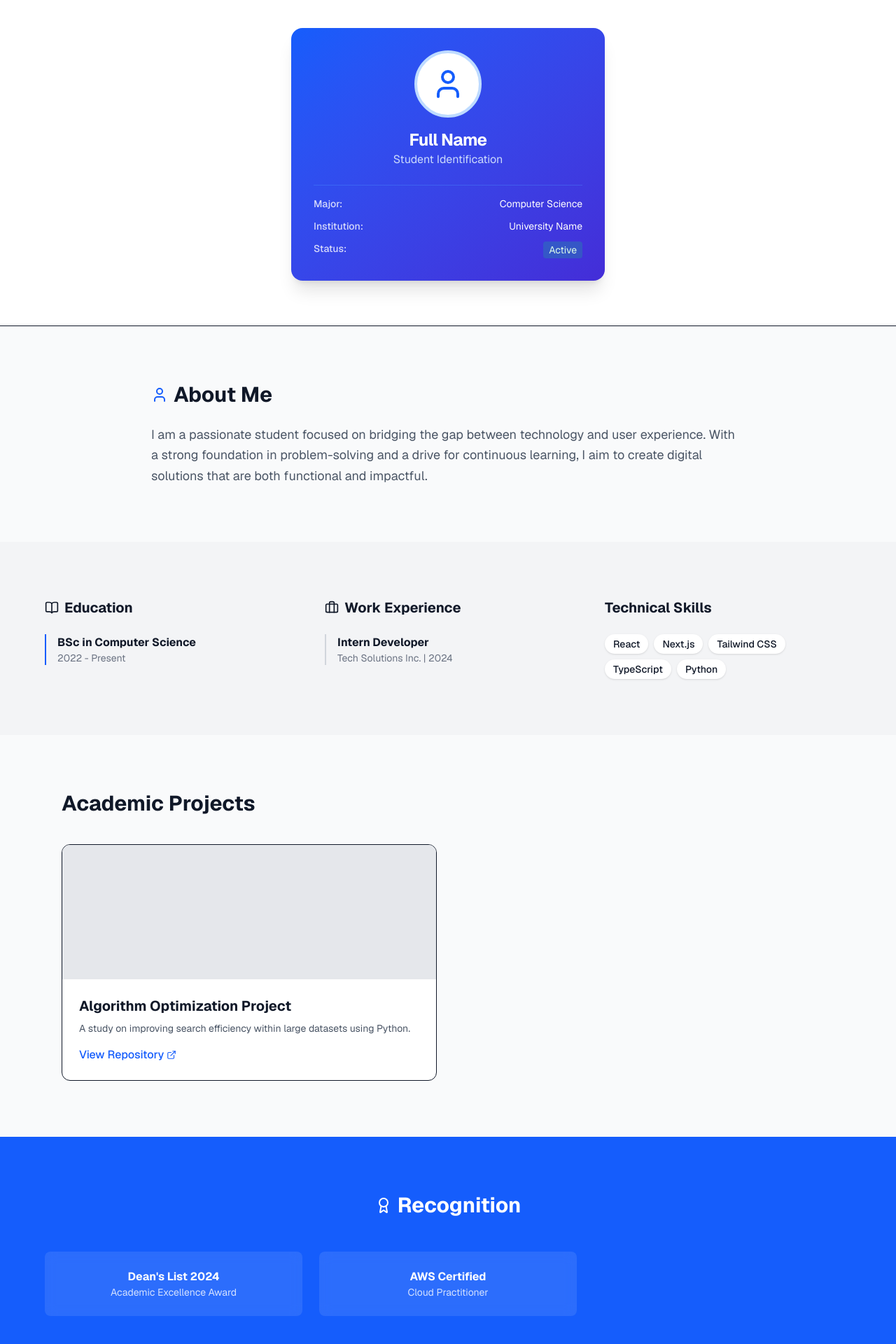
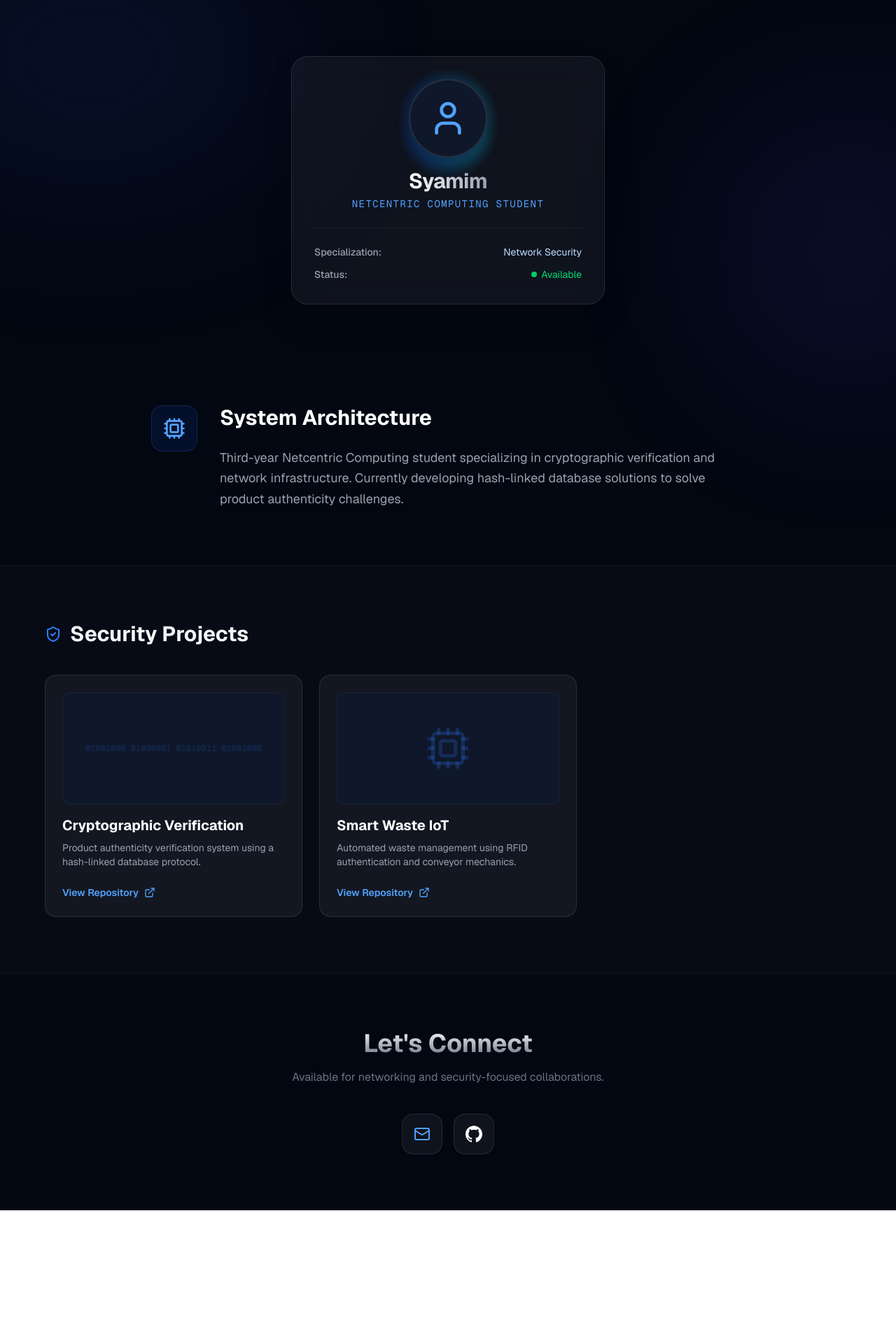
Before and after one commit to sya-rgb/myPortfolio, a Next.js app: page / in a window 1280 px wide. Shown: the top 1920 px of the page at 70% size. After the commit the page ends 1729 px from the top, so only its background shows below. Built offline with nearby package versions, Linux system fonts and the light colour scheme.

Commit message:
updated code

```diff
--- a/app/page.tsx
+++ b/app/page.tsx
@@ -1,32 +1,41 @@
 import React from 'react';
-import { Mail, ExternalLink, Award, BookOpen, Briefcase, User } from 'lucide-react';
-import { SiGithub } from "react-icons/si";
+import { Mail, ExternalLink, Award, BookOpen, Briefcase, User, Cpu, ShieldCheck } from 'lucide-react';
+import { SiGithub} from "react-icons/si";
 
 export default function Portfolio() {
   return (
-    <div className="min-h-screen bg-gray-50 text-gray-900 font-sans">
+    <div className="min-h-screen bg-[#030712] text-gray-100 font-sans selection:bg-blue-500/30">
+      {/* --- FUTURISTIC BACKGROUND ELEMENTS --- */}
+      <div className="fixed inset-0 overflow-hidden pointer-events-none">
+        <div className="absolute -top-[10%] -left-[10%] w-[40%] h-[40%] rounded-full bg-blue-900/20 blur-[120px]" />
+        <div className="absolute top-[20%] -right-[10%] w-[30%] h-[50%] rounded-full bg-indigo-900/20 blur-[100px]" />
+      </div>
+
       {/* --- HERO / STUDENT CARD SECTION --- */}
-      <section className="pt-10 pb-16 px-4 flex justify-center bg-white border-b">
-        <div className="max-w-md w-full bg-gradient-to-br from-blue-600 to-indigo-700 rounded-2xl shadow-xl overflow-hidden text-white transition-transform hover:scale-[1.02]">
+      <section className="relative pt-20 pb-16 px-4 flex justify-center">
+        <div className="max-w-md w-full bg-white/5 backdrop-blur-xl border border-white/10 rounded-3xl shadow-2xl overflow-hidden text-white transition-all hover:border-blue-500/50">
           <div className="p-8 flex flex-col items-center text-center">
-            <div className="w-24 h-24 bg-white rounded-full mb-4 border-4 border-blue-200 flex items-center justify-center overflow-hidden">
-              <User size={48} className="text-blue-600" />
+            <div className="relative group">
+               <div className="absolute -inset-1 bg-gradient-to-r from-blue-600 to-cyan-400 rounded-full blur opacity-25 group-hover:opacity-75 transition duration-1000"></div>
+               <div className="relative w-28 h-28 bg-[#0f172a] rounded-full mb-4 border-2 border-white/10 flex items-center justify-center overflow-hidden">
+                 <User size={56} className="text-blue-400" />
+               </div>
             </div>
-            <h1 className="text-2xl font-bold tracking-tight">Full Name</h1>
-            <p className="text-blue-100 opacity-90 mb-6">Student Identification</p>
+            <h1 className="text-3xl font-bold tracking-tight bg-clip-text text-transparent bg-gradient-to-r from-white to-gray-400">
+              Syamim
+            </h1>
+            <p className="text-blue-400 font-mono text-sm mt-1 mb-6 tracking-widest">NETCENTRIC COMPUTING STUDENT</p>
 
-            <div className="w-full space-y-3 pt-4 border-t border-blue-400/30 text-sm">
-              <div className="flex justify-between">
-                <span className="font-medium opacity-80">Major:</span>
-                <span>Computer Science</span>
+            <div className="w-full space-y-3 pt-6 border-t border-white/5 text-sm">
+              <div className="flex justify-between items-center">
+                <span className="font-medium text-gray-400">Specialization:</span>
+                <span className="text-blue-200">Network Security</span>
               </div>
-              <div className="flex justify-between">
-                <span className="font-medium opacity-80">Institution:</span>
-                <span>University Name</span>
-              </div>
-              <div className="flex justify-between">
-                <span className="font-medium opacity-80">Status:</span>
-                <span className="bg-green-400/20 px-2 py-0.5 rounded text-green-100">Active</span>
+              <div className="flex justify-between items-center">
+                <span className="font-medium text-gray-400">Status:</span>
+                <span className="flex items-center gap-1.5 text-green-400">
+                  <span className="w-2 h-2 bg-green-400 rounded-full animate-pulse" /> Available
+                </span>
               </div>
             </div>
           </div>
@@ -34,101 +43,71 @@ export default function Portfolio() {
       </section>
 
       {/* --- SECTION 1: ABOUT ME --- */}
-      <section id="about" className="py-20 px-6 max-w-4xl mx-auto">
-        <h2 className="text-3xl font-bold mb-6 flex items-center gap-2">
-          <User className="text-blue-600" /> About Me
-        </h2>
-        <p className="text-lg text-gray-600 leading-relaxed">
-          I am a passionate student focused on bridging the gap between technology and user experience.
-          With a strong foundation in problem-solving and a drive for continuous learning,
-          I aim to create digital solutions that are both functional and impactful.
-        </p>
-      </section>
-
-      {/* --- SECTION 2: EDUCATION, SKILLS & WORK --- */}
-      <section className="py-20 bg-gray-100 px-6">
-        <div className="max-w-6xl mx-auto grid md:grid-cols-3 gap-12">
-          <div>
-            <h3 className="text-xl font-bold mb-6 flex items-center gap-2"><BookOpen size={20} /> Education</h3>
-            <div className="border-l-2 border-blue-600 pl-4 space-y-6">
-              <div>
-                <p className="font-bold">BSc in Computer Science</p>
-                <p className="text-sm text-gray-500">2022 - Present</p>
-              </div>
+      <section id="about" className="relative py-20 px-6 max-w-4xl mx-auto">
+        <div className="flex flex-col md:flex-row gap-8 items-start">
+            <div className="bg-blue-600/10 p-4 rounded-2xl border border-blue-500/20">
+                <Cpu className="text-blue-400" size={32} />
             </div>
-          </div>
-
-          <div>
-            <h3 className="text-xl font-bold mb-6 flex items-center gap-2"><Briefcase size={20} /> Work Experience</h3>
-            <div className="border-l-2 border-gray-300 pl-4 space-y-6">
-              <div>
-                <p className="font-bold">Intern Developer</p>
-                <p className="text-sm text-gray-500">Tech Solutions Inc. | 2024</p>
-              </div>
+            <div>
+                <h2 className="text-3xl font-bold mb-6 text-white">System Architecture</h2>
+                <p className="text-lg text-gray-400 leading-relaxed">
+                  Third-year Netcentric Computing student specializing in cryptographic verification and network infrastructure.
+                  Currently developing hash-linked database solutions to solve product authenticity challenges.
+                </p>
             </div>
-          </div>
-
-          <div>
-            <h3 className="text-xl font-bold mb-6">Technical Skills</h3>
-            <div className="flex flex-wrap gap-2">
-              {['React', 'Next.js', 'Tailwind CSS', 'TypeScript', 'Python'].map(skill => (
-                <span key={skill} className="bg-white px-3 py-1 rounded-full shadow-sm text-sm font-medium">
-                  {skill}
-                </span>
-              ))}
-            </div>
-          </div>
         </div>
       </section>
 
-      {/* --- SECTION 3: ACADEMIC SHOWCASE --- */}
-      <section className="py-20 px-6 max-w-6xl mx-auto">
-        <h2 className="text-3xl font-bold mb-10">Academic Projects</h2>
-        <div className="grid sm:grid-cols-2 gap-8">
-          <div className="group bg-white border rounded-xl overflow-hidden transition-all hover:shadow-lg">
-            <div className="h-48 bg-gray-200 group-hover:bg-gray-300 transition-colors" />
-            <div className="p-6">
-              <h4 className="font-bold text-xl mb-2">Algorithm Optimization Project</h4>
-              <p className="text-gray-600 text-sm mb-4">A study on improving search efficiency within large datasets using Python.</p>
-              <button className="flex items-center gap-1 text-blue-600 font-medium hover:underline">
-                View Repository <ExternalLink size={14} />
+      {/* --- SECTION 2: ACADEMIC PROJECTS (More Responsive Grid) --- */}
+      <section className="relative py-20 bg-white/[0.02] px-6 border-y border-white/5">
+        <div className="max-w-6xl mx-auto">
+          <h2 className="text-3xl font-bold mb-10 flex items-center gap-3">
+            <ShieldCheck className="text-blue-500" /> Security Projects
+          </h2>
+          <div className="grid grid-cols-1 md:grid-cols-2 lg:grid-cols-3 gap-6">
+            {/* Project 1 */}
+            <div className="group bg-white/5 border border-white/10 rounded-2xl p-6 transition-all hover:bg-white/10 hover:-translate-y-2">
+              <div className="h-40 bg-[#0f172a] rounded-xl mb-4 flex items-center justify-center border border-white/5 overflow-hidden">
+                <div className="text-blue-500/20 font-mono text-xs p-4">
+                  01001000 01000001 01010011 01001000
+                </div>
+              </div>
+              <h4 className="font-bold text-xl mb-2 text-white">Cryptographic Verification</h4>
+              <p className="text-gray-400 text-sm mb-6">Product authenticity verification system using a hash-linked database protocol.</p>
+              <button className="flex items-center gap-2 text-blue-400 text-sm font-semibold group-hover:text-blue-300">
+                View Repository <ExternalLink size={16} />
+              </button>
+            </div>
+
+            {/* Project 2 (Example) */}
+            <div className="group bg-white/5 border border-white/10 rounded-2xl p-6 transition-all hover:bg-white/10 hover:-translate-y-2">
+              <div className="h-40 bg-[#0f172a] rounded-xl mb-4 flex items-center justify-center border border-white/5">
+                <Cpu className="text-blue-500/20" size={64} />
+              </div>
+              <h4 className="font-bold text-xl mb-2 text-white">Smart Waste IoT</h4>
+              <p className="text-gray-400 text-sm mb-6">Automated waste management using RFID authentication and conveyor mechanics.</p>
+              <button className="flex items-center gap-2 text-blue-400 text-sm font-semibold group-hover:text-blue-300">
+                View Repository <ExternalLink size={16} />
               </button>
             </div>
           </div>
         </div>
       </section>
 
-      {/* --- SECTION 4: CERTIFICATES & AWARDS --- */}
-      <section className="py-20 bg-blue-600 text-white px-6">
-        <div className="max-w-6xl mx-auto text-center">
-          <h2 className="text-3xl font-bold mb-12 flex items-center justify-center gap-2">
-            <Award /> Recognition
-          </h2>
-          <div className="grid sm:grid-cols-3 gap-6">
-            <div className="p-6 bg-white/10 rounded-lg backdrop-blur-sm">
-              <p className="font-bold">Dean's List 2024</p>
-              <p className="text-sm opacity-80">Academic Excellence Award</p>
-            </div>
-            <div className="p-6 bg-white/10 rounded-lg backdrop-blur-sm">
-              <p className="font-bold">AWS Certified</p>
-              <p className="text-sm opacity-80">Cloud Practitioner</p>
-            </div>
-          </div>
+      {/* --- FOOTER: CONTACT INFO --- */}
+      <footer className="relative py-20 px-6 text-center">
+        <h2 className="text-4xl font-bold mb-4 bg-clip-text text-transparent bg-gradient-to-b from-white to-gray-500">
+            Let's Connect
+        </h2>
+        <p className="text-gray-500 mb-10 max-w-md mx-auto">Available for networking and security-focused collaborations.</p>
+        <div className="flex justify-center gap-4">
+          <a href="mailto:your-email@example.com" className="p-4 bg-white/5 rounded-2xl border border-white/10 hover:border-blue-500/50 transition-all hover:bg-blue-500/10">
+            <Mail className="text-blue-400" />
+          </a>
+          <a href="#" className="p-4 bg-white/5 rounded-2xl border border-white/10 hover:border-blue-500/50 transition-all hover:bg-blue-500/10">
+            <SiGithub size={24} className="text-white" />
+          </a>
         </div>
-      </section>
-
-      {/* --- SECTION 5: CONTACT INFO --- */}
-      <footer className="py-20 px-6 text-center">
-        <h2 className="text-3xl font-bold mb-4">Get In Touch</h2>
-        <p className="text-gray-500 mb-8">Feel free to reach out for collaborations or inquiries.</p>
-<div className="flex justify-center gap-6">
-  <a href="#" className="p-3 bg-gray-100 rounded-full hover:bg-blue-100 transition-colors text-gray-700 hover:text-blue-600">
-    <Mail />
-  </a>
-  <a href="#" className="p-3 bg-gray-100 rounded-full hover:bg-blue-100 transition-colors text-gray-700 hover:text-blue-600">
-    <SiGithub size={24} />
-  </a>
-</div>
       </footer>
     </div>
   );
```
